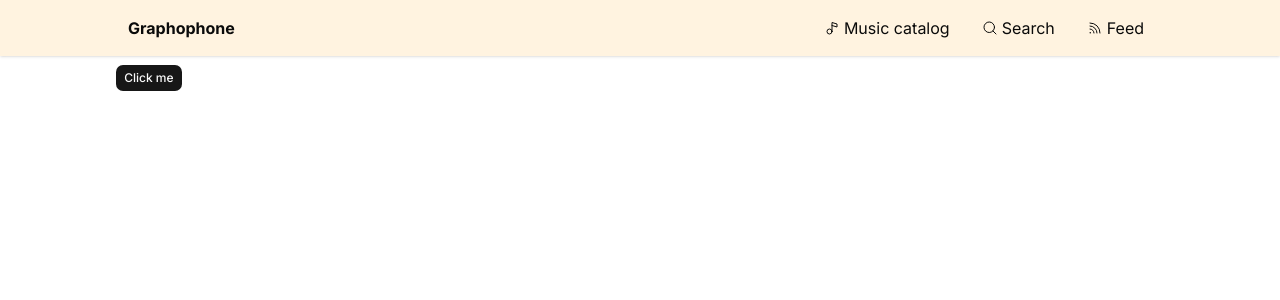
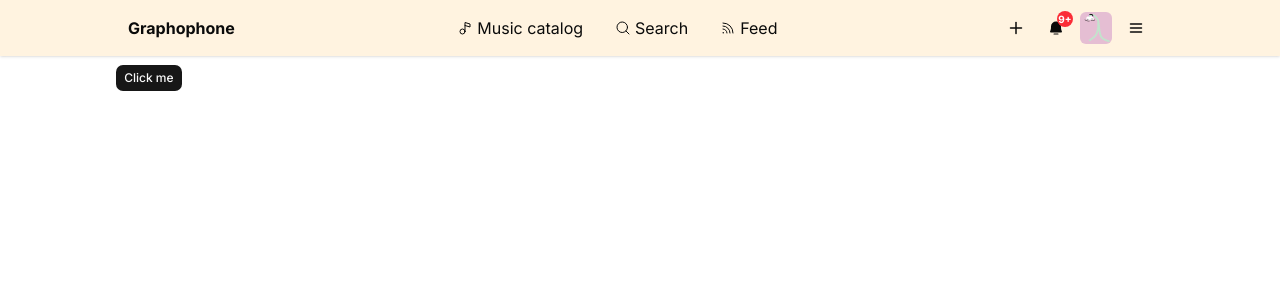
Before and after one commit to graphophone/website, a Next.js app: page / in a window 1280 px wide. Shown: the top 300 px of the page. Built offline with nearby package versions, Linux system fonts and the light colour scheme.

Commit message:
feat: add header action buttons

```diff
--- /dev/null
+++ b/components/header/header-actions.tsx
@@ -0,0 +1,62 @@
+"use client"
+
+import Image from 'next/image';
+import { BellSimple, List, Plus } from 'phosphor-react'
+import React, { useState } from 'react'
+
+function HeaderActions() {
+    const [notificationsCount, setNotificationCount] = useState(15);
+    const [avatarUrl, setAvatarUrl] = useState('https://external-content.duckduckgo.com/iu/?u=https%3A%2F%2Fimages.squarespace-cdn.com%2Fcontent%2Fv1%2F630285fccc5e0e5bfa0578af%2F410402b3-8eb9-4979-9628-603caef4d3c3%2Flambda480blue.png&f=1&nofb=1&ipt=181efa5954c43528236d0d36f8e231df7ab61c15bdc7d36d26410b9c23bf9971');
+    const [isNotificationsHovered, setIsNotificationsHovered] = useState(false);
+
+    return (
+        <div className="flex gap-2 items-center">
+            <HeaderActionButton>
+                <Plus size={16} weight="bold" />
+            </HeaderActionButton>
+
+            <HeaderActionButton>
+                <div
+                    onMouseEnter={() => { setIsNotificationsHovered(true) }}
+                    onMouseLeave={() => { setIsNotificationsHovered(false) }}
+                    className="w-full h-full flex items-center justify-center relative"
+                >
+                    <BellSimple weight="fill" size={16} />
+                    { notificationsCount === 0 ? <></> :
+                        <div
+                            className={`${isNotificationsHovered ? "scale-0" : "scale-100"} transition-all
+                                bg-red-500 w-4 h-4 absolute text-[10px] text-white font-bold
+                                flex items-center justify-center rounded-full -top-px -right-px`
+                            }
+                        >
+                            { notificationsCount > 9 ? '9+' : notificationsCount }
+                        </div>
+                    }
+                </div>
+            </HeaderActionButton>
+
+            <HeaderActionButton>
+                <div className="hover:brightness-85 transition-all rounded-[6px] overflow-clip">
+                    { avatarUrl ?
+                        <Image src="/images/empty_avatar.jpg" alt="empty avatar" width={32} height={32} /> :
+                        <Image src={avatarUrl} alt="user avatar" width={32} height={32} />
+                    }
+                </div>
+            </HeaderActionButton>
+
+            <HeaderActionButton>
+                <List size={16} weight="bold" />
+            </HeaderActionButton>
+        </div>
+    )
+}
+
+function HeaderActionButton({ children }: { children: React.ReactNode }) {
+    return (
+        <div className="flex items-center justify-center cursor-pointer w-8 h-8 transition-all hover:bg-[#FFDFB3] rounded-[6px]">
+            {children}
+        </div>
+    )
+}
+
+export default HeaderActions
--- a/components/header/header-links.tsx
+++ b/components/header/header-links.tsx
@@ -20,8 +20,8 @@ function HeaderLinks() {
 
             <Link href="/feed">
                 <HeaderLink>
-                        <Rss size={16} />
-                        <span>Feed</span>
+                    <Rss size={16} />
+                    <span>Feed</span>
                 </HeaderLink>
             </Link>
         </div>
@@ -30,7 +30,7 @@ function HeaderLinks() {
 
 function HeaderLink({ children }: { children: React.ReactNode }) {
     return (
-        <div className="select-none flex gap-1 items-center h-8 cursor-pointer hover:bg-[#D7A090] px-2 rounded-[6px] transition-all">
+        <div className="select-none flex gap-1 items-center h-8 cursor-pointer hover:bg-[#FFDFB3] px-2 rounded-[6px] transition-all">
             {children}
         </div>
     )
--- a/components/header/header.tsx
+++ b/components/header/header.tsx
@@ -1,5 +1,6 @@
 import Link from "next/link"
 import HeaderLinks from "./header-links"
+import HeaderActions from "./header-actions"
 
 function Header() {
     return (
@@ -9,6 +10,8 @@ function Header() {
             </Link>
 
             <HeaderLinks />
+
+            <HeaderActions />
         </div>
     )
 }
```
Also changed, not shown: public/images/empty_avatar.jpg (added).
